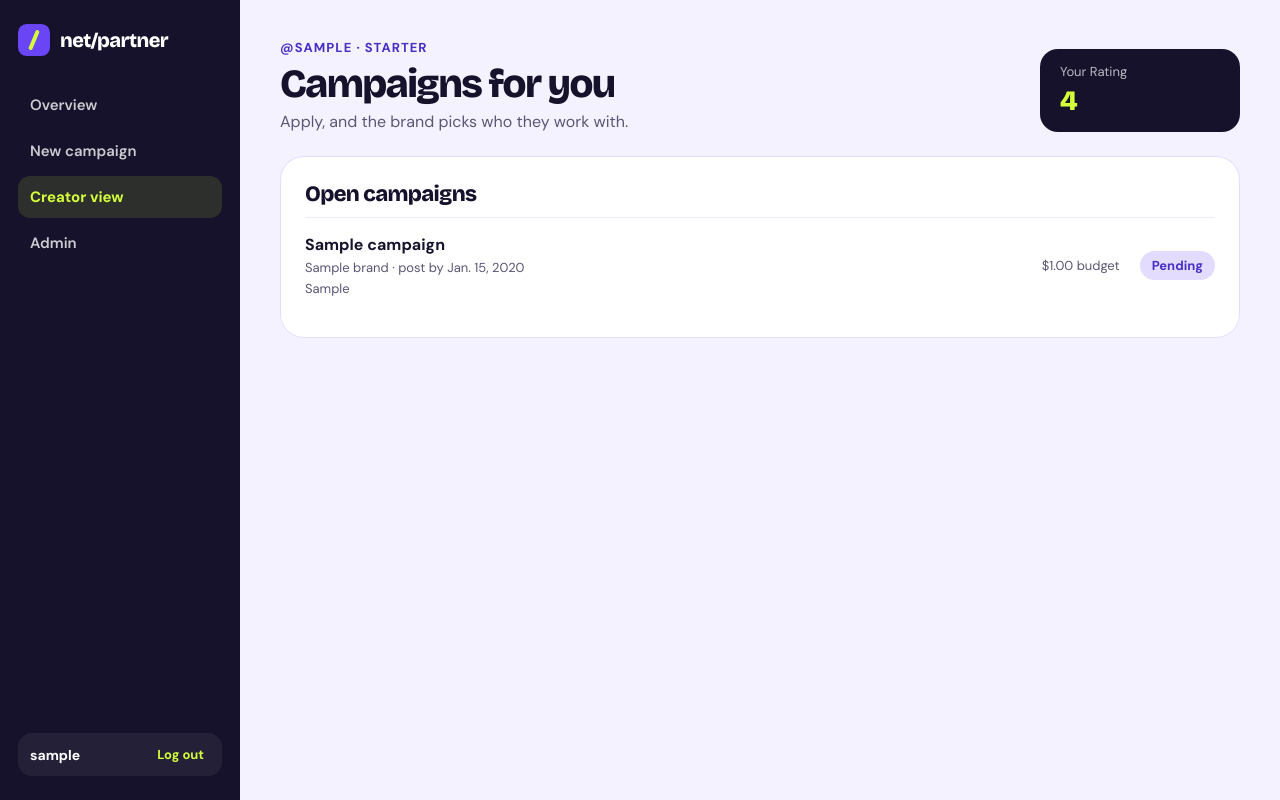
After one commit to coolmcgee/netpartner-platform, a Django app: page /creator/ in a window 1280 px wide. The commit adds this page. Run offline with Django 5.2, Linux system fonts and the light colour scheme; a user stored in the database is signed in; tables that the repository leaves empty hold one stand-in row (values such as "Sample post").

Commit message:
Add creator login and apply flow

```diff
--- a/netpartner-platform/campaigns/models.py
+++ b/netpartner-platform/campaigns/models.py
@@ -1,4 +1,5 @@
 from django.db import models
+from django.conf import settings
 
 class Brand(models.Model):
     name = models.CharField(max_length=100)
@@ -25,6 +26,7 @@ class Creator(models.Model):
     niche = models.CharField(max_length=50)
     followers = models.PositiveIntegerField(default=0)
     rating = models.PositiveIntegerField(default=50)  # everyone starts at 50
+    user = models.OneToOneField(settings.AUTH_USER_MODEL, on_delete=models.SET_NULL, null=True, blank=True, related_name="creator",)
 
     @property
     def tier(self):
@@ -56,6 +58,11 @@ class Application(models.Model):
         PAID = "paid", "Paid"
         MISSED = "missed", "Missed"
 
+    class Meta:
+        constraints = [
+            models.UniqueConstraint(fields=["creator", "campaign"], name="one_application_per_campaign"),
+        ]
+
     creator = models.ForeignKey(Creator, on_delete=models.CASCADE, related_name="applications")
     campaign = models.ForeignKey(Campaign, on_delete=models.CASCADE, related_name="applications")
     status = models.CharField(max_length=20, choices=Status.choices, default=Status.PENDING)
--- a/netpartner-platform/campaigns/static/campaigns/netpartner.css
+++ b/netpartner-platform/campaigns/static/campaigns/netpartner.css
@@ -84,3 +84,8 @@ h1 { margin: 6px 0; font-size: 40px; line-height: 1.05; letter-spacing: -0.04em;
 .btn-sm { padding: 8px 14px; font-size: 13px; width: 100%; margin-top: 4px; }
 .btn-lime { background: #D4FF3A; color: #16122B; border-color: #D4FF3A; }
 .btn-lime:hover { background: #C4F020; color: #16122B; }
+
+/* login box + errors */
+.user-box { margin-top: auto; padding: 12px; border-radius: 14px; background: rgba(255,255,255,.06); color: #fff; display: flex; justify-content: space-between; align-items: center; text-decoration: none; font-weight: 700; font-size: 14px; }
+.link-btn { background: none; border: 0; color: #D4FF3A; font: inherit; font-size: 13px; font-weight: 700; cursor: pointer; }
+.error { color: #C0264B; font-weight: 700; }
--- a/netpartner-platform/campaigns/templates/campaigns/base.html
+++ b/netpartner-platform/campaigns/templates/campaigns/base.html
@@ -15,13 +15,29 @@
       <svg width="32" height="32" viewBox="0 0 48 48" aria-hidden="true"><rect width="48" height="48" rx="13" fill="#6A45F5"/><path d="M29 12 19 36" fill="none" stroke="#D4FF3A" stroke-width="6" stroke-linecap="round"/></svg>
       net/partner
     </a>
+
     {% with page=request.resolver_match.url_name %}
     <div class="nav">
-      <a href="{% url 'home' %}" class="{% if page == 'home' or page == 'campaign_detail' or page == 'campaign_tracker' %}active{% endif %}">Overview</a>      <a href="/new/" class="{% if page == 'new_campaign' %}active{% endif %}">New campaign</a>
+      <a href="{% url 'home' %}" class="{% if page == 'home' or page == 'campaign_detail' or page == 'campaign_tracker' %}active{% endif %}">Overview</a>
+      <a href="/new/" class="{% if page == 'new_campaign' %}active{% endif %}">New campaign</a>
+      <a href="{% url 'creator_home' %}" class="{% if page == 'creator_home' %}active{% endif %}">Creator view</a>
       <a href="/admin/">Admin</a>
     </div>
     {% endwith %}
+
+    {% if user.is_authenticated %}
+      <div class="user-box">
+        <span>{{ user.username }}</span>
+        <form method="post" action="{% url 'logout' %}">
+          {% csrf_token %}
+          <button type="submit" class="link-btn">Log out</button>
+        </form>
+      </div>
+    {% else %}
+      <a href="{% url 'login' %}" class="user-box">Log in</a>
+    {% endif %}
   </nav>
+
   <main class="main">
     {% block content %}{% endblock %}
   </main>
--- /dev/null
+++ b/netpartner-platform/campaigns/templates/campaigns/creator_home.html
@@ -0,0 +1,49 @@
+{% extends "campaigns/base.html" %}
+
+{% block title %}Campaigns for you · NetPartner{% endblock %}
+
+{% block content %}
+{% if not creator %}
+  <div>
+    <span class="eyebrow">Not linked</span>
+    <h1>This login isn't a creator yet</h1>
+    <p class="muted">Link it in Admin → Creators → pick a creator → set User.</p>
+  </div>
+{% else %}
+  <div class="page-head">
+    <div>
+      <span class="eyebrow">@{{ creator.handle }} · {{ creator.tier }}</span>
+      <h1>Campaigns for you</h1>
+      <p class="muted">Apply, and the brand picks who they work with.</p>
+    </div>
+    <div class="spots">
+      <span class="label">Your Rating</span>
+      <span class="big">{{ creator.rating }}</span>
+    </div>
+  </div>
+
+  <section class="panel">
+    <h2>Open campaigns</h2>
+    {% for row in rows %}
+      <div class="row">
+        <span class="row-title">
+          <strong>{{ row.campaign.name }}</strong>
+          <span class="small">{{ row.campaign.brand.name }} · post by {{ row.campaign.post_by }}</span>
+          <span class="small">{{ row.campaign.brief|truncatechars:90 }}</span>
+        </span>
+        <span class="small">${{ row.campaign.budget|floatformat:"2g" }} budget</span>
+        {% if row.application %}
+          <span class="pill {% if row.application.status == 'accepted' %}lime{% elif row.application.status == 'rejected' %}grey{% endif %}">{{ row.application.get_status_display }}</span>
+        {% else %}
+          <form method="post" action="{% url 'apply' row.campaign.id %}">
+            {% csrf_token %}
+            <button type="submit" class="btn btn-sm">Apply</button>
+          </form>
+        {% endif %}
+      </div>
+    {% empty %}
+      <p class="empty">No campaigns yet.</p>
+    {% endfor %}
+  </section>
+{% endif %}
+{% endblock %}
--- a/netpartner-platform/campaigns/views.py
+++ b/netpartner-platform/campaigns/views.py
@@ -1,6 +1,8 @@
 from django.shortcuts import render, get_object_or_404, redirect
 from django.views.decorators.http import require_POST
 from django.db.models import Count, Q, Sum
+from django.contrib.auth.decorators import login_required
+
 from .models import Campaign, Application
 from .forms import CampaignForm
 
@@ -106,3 +108,22 @@ def update_application(request, application_id, action):
         return redirect("campaign_tracker", campaign_id=application.campaign_id)
 
     return redirect("home")
+
+@login_required
+def creator_home(request):
+    creator = getattr(request.user, "creator", None)
+    rows = []
+    if creator:
+        applied = {a.campaign_id: a for a in creator.applications.all()}
+        campaigns = Campaign.objects.select_related("brand").order_by("post_by")
+        rows = [{"campaign": c, "application": applied.get(c.id)} for c in campaigns]
+    return render(request, "campaigns/creator_home.html", {"creator": creator, "rows": rows})
+
+@login_required
+@require_POST
+def apply(request, campaign_id):
+    creator = getattr(request.user, "creator", None)
+    if creator:
+        campaign = get_object_or_404(Campaign, id=campaign_id)
+        Application.objects.get_or_create(creator=creator, campaign=campaign)
+    return redirect("creator_home")
--- a/netpartner-platform/netpartner/settings.py
+++ b/netpartner-platform/netpartner/settings.py
@@ -126,3 +126,7 @@ MAILERS = {
         'BACKEND': 'django.core.mail.backends.console.EmailBackend',
     },
 }
+
+LOGIN_URL = "login"
+LOGIN_REDIRECT_URL = "creator_home"
+LOGOUT_REDIRECT_URL = "login"
--- a/netpartner-platform/netpartner/urls.py
+++ b/netpartner-platform/netpartner/urls.py
@@ -1,6 +1,7 @@
 from django.contrib import admin
 from django.urls import path
 from campaigns import views
+from django.urls import path, include
 
 urlpatterns = [
     path("admin/", admin.site.urls),
@@ -9,4 +10,7 @@ urlpatterns = [
     path("campaign/<int:campaign_id>/", views.campaign_detail, name="campaign_detail"),
     path("application/<int:application_id>/<str:action>/", views.update_application, name="update_application"),
     path("campaign/<int:campaign_id>/tracker/", views.campaign_tracker, name="campaign_tracker"),
+    path("accounts/", include("django.contrib.auth.urls")),
+    path("creator/", views.creator_home, name="creator_home"),
+    path("campaign/<int:campaign_id>/apply/", views.apply, name="apply"),
 ]
```
Also changed, not shown: netpartner-platform/campaigns/templates/registration/login.html (added, +20 -0 lines), netpartner-platform/campaigns/migrations/0003_creator_user_and_more.py (added).
